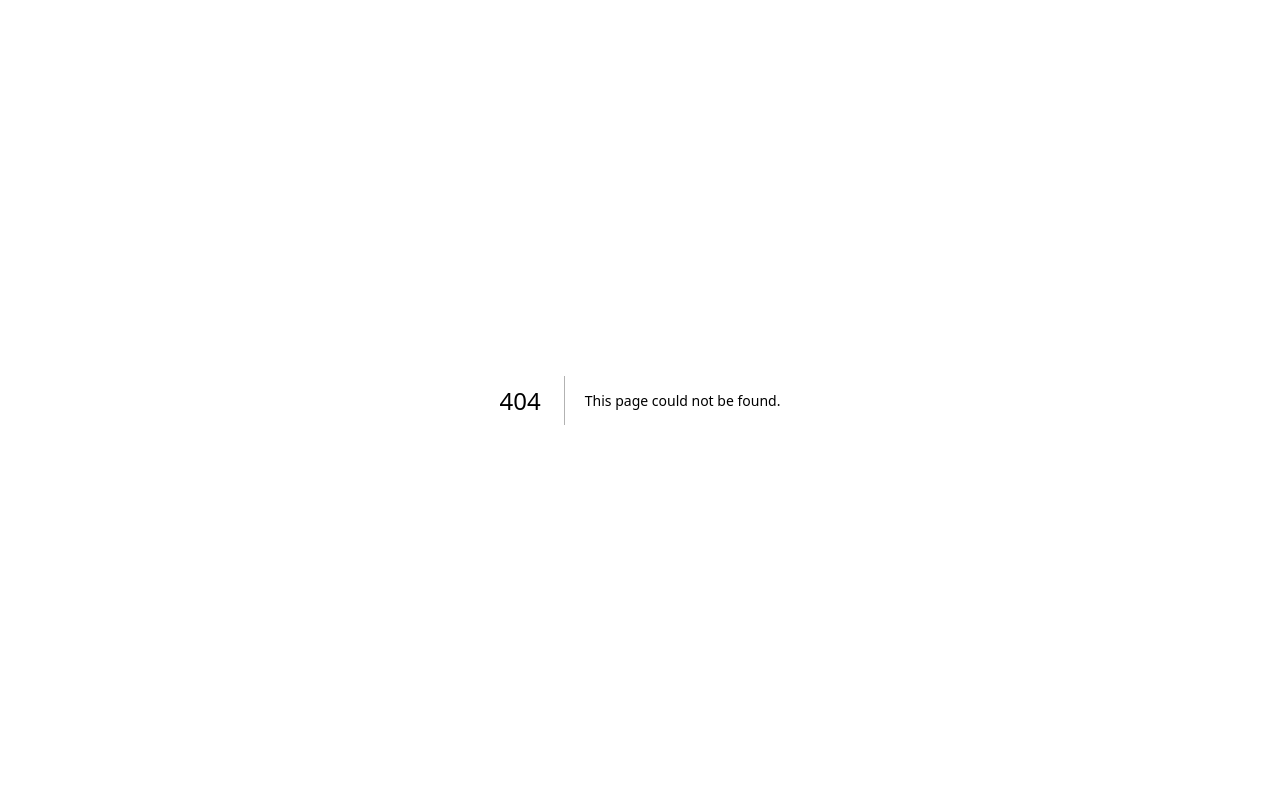
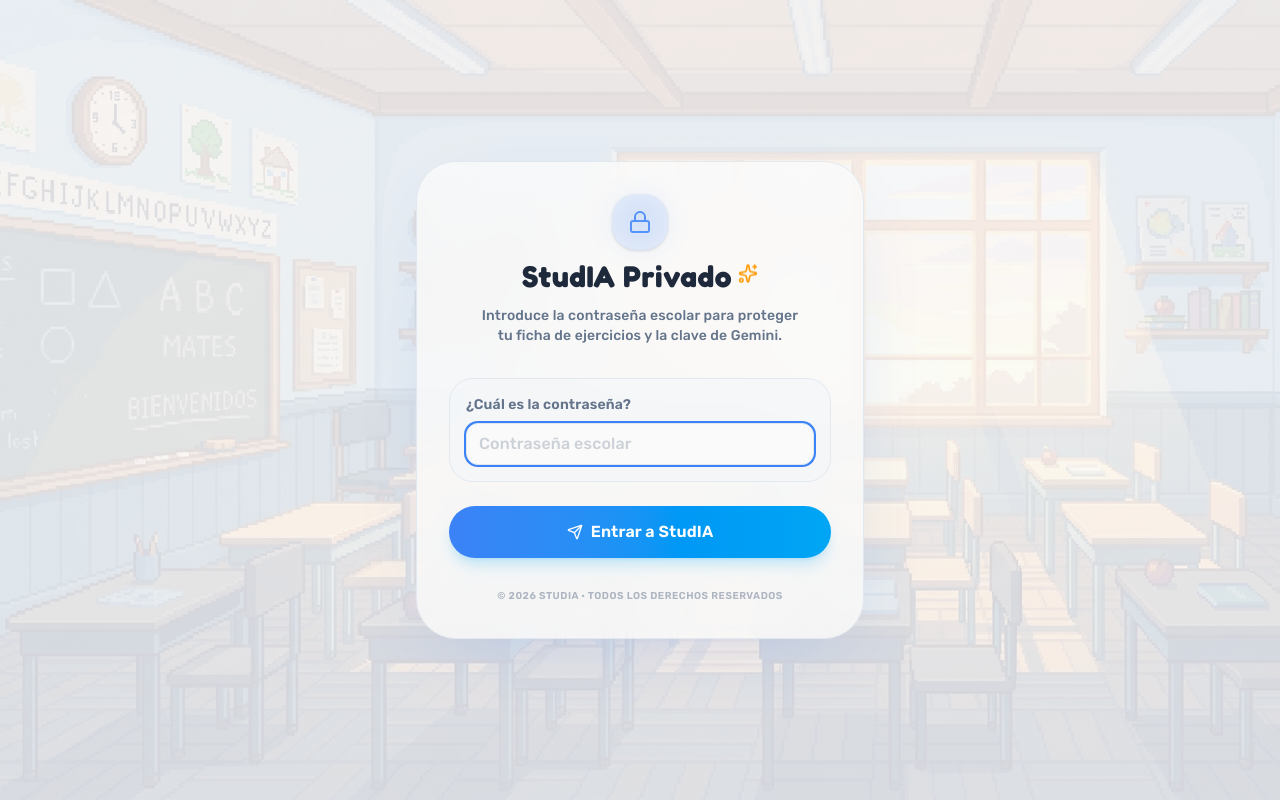
Before and after one commit to Mendiak/studia, a Next.js app: page /login in a window 1280 px wide. Before the commit this address had no page. Shown: the top 800 px of the page. Built offline with nearby package versions, Linux system fonts and the light colour scheme.

Commit message:
feat: added password access for deployment testing

```diff
--- /dev/null
+++ b/app/login/actions.ts
@@ -0,0 +1,22 @@
+'use server'
+
+import { cookies } from 'next/headers'
+
+export async function login(password: string): Promise<{ success: boolean; error?: string }> {
+  // If APP_PASSWORD is set in Vercel/env, we use it; otherwise fallback to 'studia123'
+  const correctPassword = process.env.APP_PASSWORD || 'studia123'
+
+  if (password === correctPassword) {
+    const cookieStore = await cookies()
+    cookieStore.set('app-authorized', 'true', {
+      httpOnly: true, // Prevents client-side scripts from reading the cookie
+      secure: process.env.NODE_ENV === 'production',
+      sameSite: 'strict',
+      maxAge: 60 * 60 * 24 * 7, // Session valid for 1 week
+      path: '/'
+    })
+    return { success: true }
+  }
+
+  return { success: false, error: 'Contraseña incorrecta' }
+}
--- /dev/null
+++ b/app/login/page.tsx
@@ -0,0 +1,111 @@
+'use client'
+
+import { useState } from 'react'
+import { useRouter } from 'next/navigation'
+import { Lock, Send, AlertCircle, Sparkles } from 'lucide-react'
+import { login } from './actions'
+
+export default function LoginPage() {
+  const [password, setPassword] = useState('')
+  const [error, setError] = useState('')
+  const [isLoading, setIsLoading] = useState(false)
+  const router = useRouter()
+
+  const handleSubmit = async (e: React.FormEvent) => {
+    e.preventDefault()
+    setError('')
+    setIsLoading(true)
+
+    try {
+      const res = await login(password)
+      if (res.success) {
+        // Redirect to homepage and force refresh to let middleware pick up the cookie
+        router.push('/')
+        router.refresh()
+      } else {
+        setError(res.error || 'Contraseña incorrecta')
+      }
+    } catch (err) {
+      setError('Algo ha salido mal. Inténtalo de nuevo.')
+    } finally {
+      setIsLoading(false)
+    }
+  }
+
+  return (
+    <main className='min-h-screen flex items-center justify-center p-4 bg-transparent font-accent'>
+      <div className='w-full max-w-md bg-background/80 backdrop-blur-xl border border-border/50 p-8 shadow-[0_24px_80px_-40px_rgba(37,99,235,0.25)] rounded-[2.5rem] transition-all duration-500 hover:shadow-[0_24px_80px_-20px_rgba(37,99,235,0.35)] hover:border-primary/20 animate-in fade-in zoom-in-95 duration-500'>
+
+        {/* Encabezado */}
+        <div className='text-center mb-8 space-y-3'>
+          <div className='inline-flex h-14 w-14 items-center justify-center rounded-3xl bg-primary/10 text-primary shadow-sm mb-2 relative group'>
+            <div className='absolute inset-0 rounded-3xl bg-primary/20 blur-md opacity-50 group-hover:opacity-100 transition-opacity' />
+            <Lock className='w-6 h-6 relative z-10 animate-pulse' />
+          </div>
+
+          <div className='flex items-center justify-center gap-1.5'>
+            <h1 className='text-3xl font-black text-foreground font-heading tracking-tight'>
+              StudIA Privado
+            </h1>
+            <Sparkles className='w-5 h-5 text-amber-500 animate-bounce' />
+          </div>
+
+          <p className='text-sm text-muted-foreground font-medium max-w-xs mx-auto'>
+            Introduce la contraseña escolar para proteger tu ficha de ejercicios y la clave de Gemini.
+          </p>
+        </div>
+
+        {/* Formulario */}
+        <form onSubmit={handleSubmit} className='space-y-6'>
+          <div className='rounded-3xl border border-border bg-muted/50 p-4 transition-all duration-200 hover:border-primary/30 focus-within:border-primary/30'>
+            <label className='flex items-center gap-2 text-sm font-bold text-muted-foreground mb-2'>
+              ¿Cuál es la contraseña?
+            </label>
+            <input
+              type='password'
+              value={password}
+              onChange={(e) => setPassword(e.target.value)}
+              placeholder='Contraseña escolar'
+              className='w-full px-3 py-2 border border-border rounded-xl bg-background text-foreground font-medium placeholder:text-muted-foreground/30 focus:ring-2 focus:ring-primary focus:border-primary transition-colors outline-hidden'
+              required
+              autoFocus
+            />
+          </div>
+
+          {/* Mensaje de Error */}
+          {error && (
+            <div className='flex items-center gap-2.5 p-4 text-sm text-red-600 bg-red-50 rounded-2xl border border-red-100 font-bold animate-in fade-in slide-in-from-top-2 duration-300'>
+              <AlertCircle className='w-4 h-4 shrink-0' />
+              <span>{error}</span>
+            </div>
+          )}
+
+          {/* Botón de Envío */}
+          <button
+            type='submit'
+            disabled={isLoading}
+            className='w-full flex items-center justify-center gap-2 px-4 py-3.5 bg-linear-to-r from-primary to-sky-500 text-primary-foreground rounded-full shadow-lg shadow-sky-500/20 hover:from-sky-600 hover:to-cyan-500 active:scale-[0.98] focus:ring-2 focus:ring-primary focus:ring-offset-2 disabled:opacity-50 disabled:cursor-not-allowed transition-all duration-200 font-bold'
+          >
+            {isLoading ? (
+              <>
+                <div className='w-4 h-4 border-2 border-primary-foreground border-t-transparent rounded-full animate-spin' />
+                Verificando...
+              </>
+            ) : (
+              <>
+                <Send className='w-4 h-4' />
+                Entrar a StudIA
+              </>
+            )}
+          </button>
+        </form>
+
+        <div className='text-center mt-6'>
+          <span className='text-[10px] font-black uppercase tracking-wider text-muted-foreground/50'>
+            © 2026 StudIA · Todos los derechos reservados
+          </span>
+        </div>
+      </div>
+    </main>
+  )
+}
--- /dev/null
+++ b/middleware.ts
@@ -0,0 +1,26 @@
+import { NextResponse } from 'next/server'
+import type { NextRequest } from 'next/server'
+
+export function middleware(request: NextRequest) {
+  const { pathname } = request.nextUrl
+
+  // Allow next-internal assets, static files, api/login, and the login page
+  if (
+    pathname.startsWith('/_next') ||
+    pathname.startsWith('/api/login') ||
+    pathname.startsWith('/login') ||
+    pathname.includes('.') // for files like favicon.ico, images, etc.
+  ) {
+    return NextResponse.next()
+  }
+
+  const authorized = request.cookies.get('app-authorized')?.value
+
+  if (authorized !== 'true') {
+    const url = request.nextUrl.clone()
+    url.pathname = '/login'
+    return NextResponse.redirect(url)
+  }
+
+  return NextResponse.next()
+}
```
